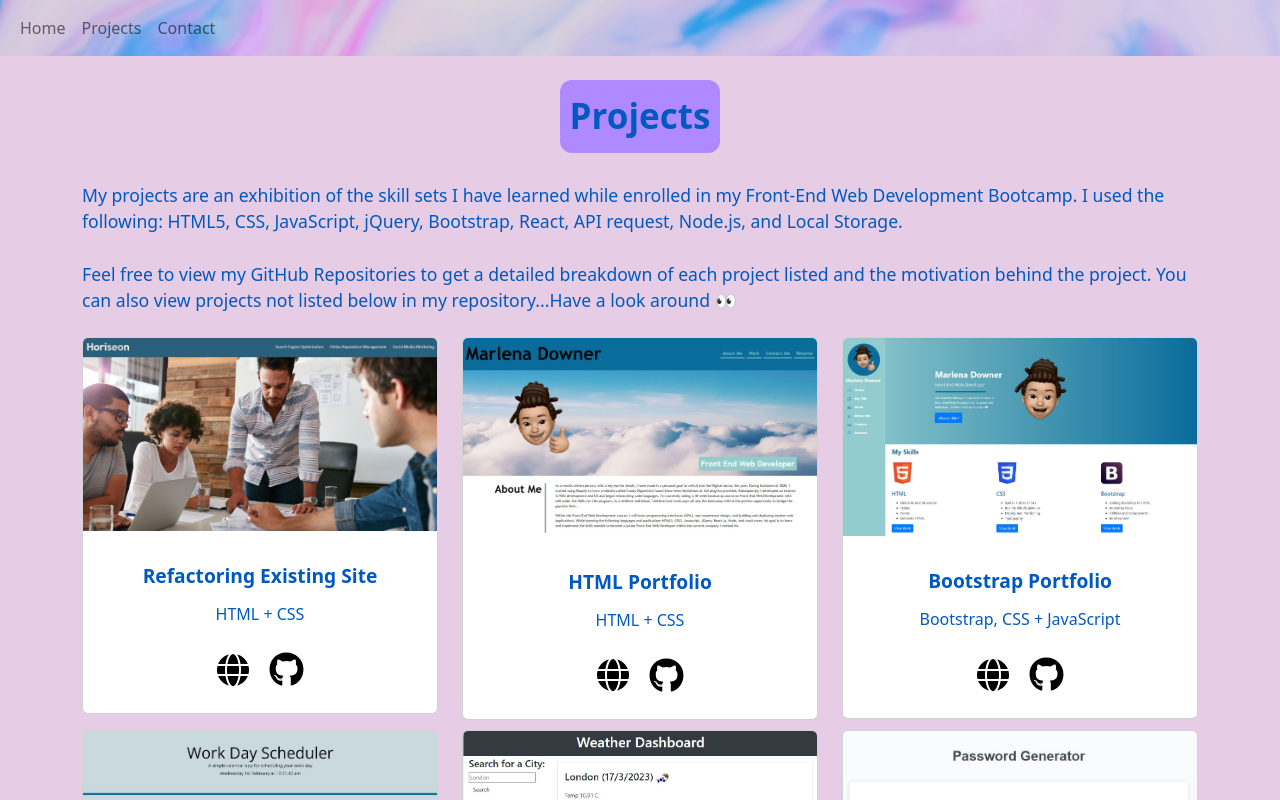
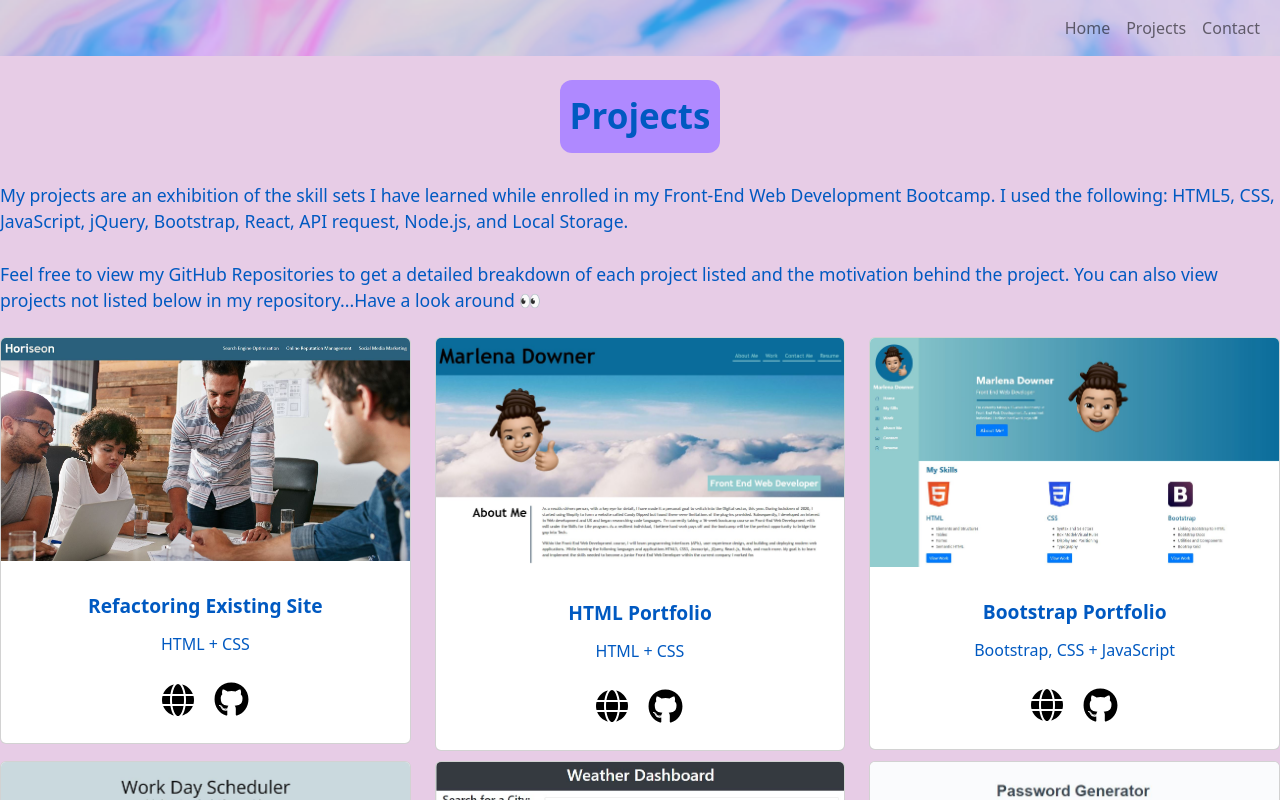
Before and after one commit to MarlenaDowner/my-react-portfolio, a React (Create React App) app: page /projects in a window 1280 px wide. Shown: the top 800 px of the page. Built offline with nearby package versions, Linux system fonts and the light colour scheme.

Commit message:
cant get the home page 100&

```diff
--- a/src/components/Header.js
+++ b/src/components/Header.js
@@ -5,30 +5,36 @@ const CustomNavbar = () => {
   return (
     <nav className="navbar navbar-expand-lg">
       <div className="container-fluid">
-                <button className="navbar-toggler"
+        <button
+          className="navbar-toggler"
           type="button"
           data-bs-toggle="collapse"
-                    data-bs-target="#navbarNavDropdown" aria-controls="navbarNavDropdown"
+          data-bs-target="#navbarNavDropdown"
+          aria-controls="navbarNavDropdown"
           aria-expanded="false"
-                    aria-label="Toggle navigation">
+          aria-label="Toggle navigation"
+        >
           <span className="navbar-toggler-icon"></span>
         </button>
-                <ul className="navbar-nav">
+        <div className="collapse navbar-collapse" id="navbarNavDropdown">
+          <ul className="navbar-nav ms-auto mb-2 mb-lg-0">
             <li className="nav-item active">
-                        <Link className="nav-link" to="/">Home</Link>
+              <Link className="nav-link" to="/">
+                Home
+              </Link>
             </li>
             <li className="nav-item">
-                        <Link className="nav-link" to="projects">Projects</Link>
+              <Link className="nav-link" to="projects">
+                Projects
+              </Link>
             </li>
             <li className="nav-item">
-                        <Link className="nav-link" to="contact">Contact</Link>
+              <Link className="nav-link" to="contact">
+                Contact
+              </Link>
             </li>
           </ul>
-                <span className="mediaIcons">
-                    {/* <a href="#"><img src={} alt=""/></a>
-                    <a href="#"><img src={} alt=""/></a> */}
-
-                </span>
+        </div>
       </div>
     </nav>
   );
--- a/src/index.css
+++ b/src/index.css
@@ -21,17 +21,21 @@ body {
   height: 100%;
 }
 
-.container {
+.containerH {
   height: 100%;
   display: flex;
   flex-direction: column;
 }
 
+
 .body1 {
   background: url("./assets/pictures/1homepage.png");
-  height: 100%;
+  background-repeat: no-repeat;
+  background-size: cover;
+  background-position: bottom;
   height: 100vh;
-  background-size: cover;
+  flex: 1;
+
 
 }
 
@@ -69,6 +73,9 @@ body {
   padding-top: 15%;
   padding-left: 40px;
 }
+
+
+
 
 .intro {
 
--- a/src/pages/Home.js
+++ b/src/pages/Home.js
@@ -3,10 +3,9 @@ import { Link } from 'react-router-dom';
 
 const Home = () => {
     return (
-        <section className="jumbo">
-            <div class="container">
-                <div>
-                    <h1 className="Welcome">Welcome to my Portfolio</h1>
+
+            <section className="jumbo">
+              <h1 className="Welcome">Welcome to my Portfolio</h1>
                     <h2 className="HomeH2"> Hi! I'm Marlena</h2>
                     <div class="intro">I’m an <h1 className="pBack">Apprentice Web-Developer</h1> in a 18 month Software Developer Apprenticeship. I’m also soon to be finishing a 16-week bootcamp in Front-End Web Development. As a resilient individual, I have learnt programming interfaces, user experience design, and building and deploying modern web applications. My goal once finishing my apprentiship is to implement and use these fresh skills in my career as a Software Developer.</div>
                     <br></br>
@@ -14,9 +13,12 @@ const Home = () => {
                     <div className="mainpic">
                         <img src={logo} alt="logo"></img>
                     </div>
-                </div>
-            </div>
-        </section>
+            </section>
+
+
+
+
+
     );
 }
 
--- a/src/pages/Projects.js
+++ b/src/pages/Projects.js
@@ -68,7 +68,7 @@ const Projects = () => {
   return (
     <div className="body2">
       <br />
-      <div className="container">
+      <div className="containerH">
         <div>
           <div className="ProjectHeader">
             <div className="ProjectHeader-text">
```
Lines whose indentation alone changed are shown as unchanged.
